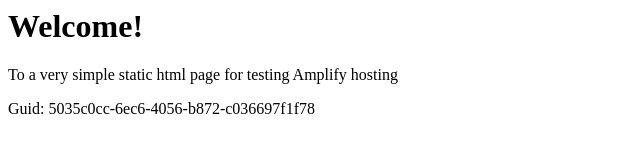
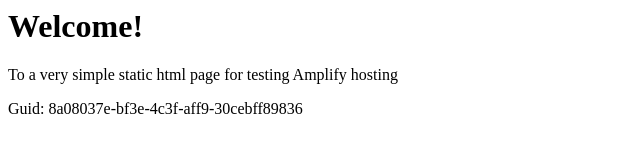
Before and after one commit to aws-aemilia-fra/Github-PR-Commit-Integration-Test-DoNotTouch-GithubWebhookPreviewCanaryTest-v1-preprod-eu-central-1, a website: page src/index.html in a window 1280 px wide. Shown: the full height of the page, 0-640 px from the left. Drawn offline with Linux system fonts and the light colour scheme.

Commit message:
commit from integ tests

```diff
--- a/src/index.html
+++ b/src/index.html
@@ -12,6 +12,6 @@
 <body>
     <h1>Welcome!</h1>
     <p>To a very simple static html page for testing Amplify hosting</p>
-    <p>Guid: 5035c0cc-6ec6-4056-b872-c036697f1f78</p></body>
+    <p>Guid: 8a08037e-bf3e-4c3f-aff9-30cebff89836</p></body>
 
 </html>
```
